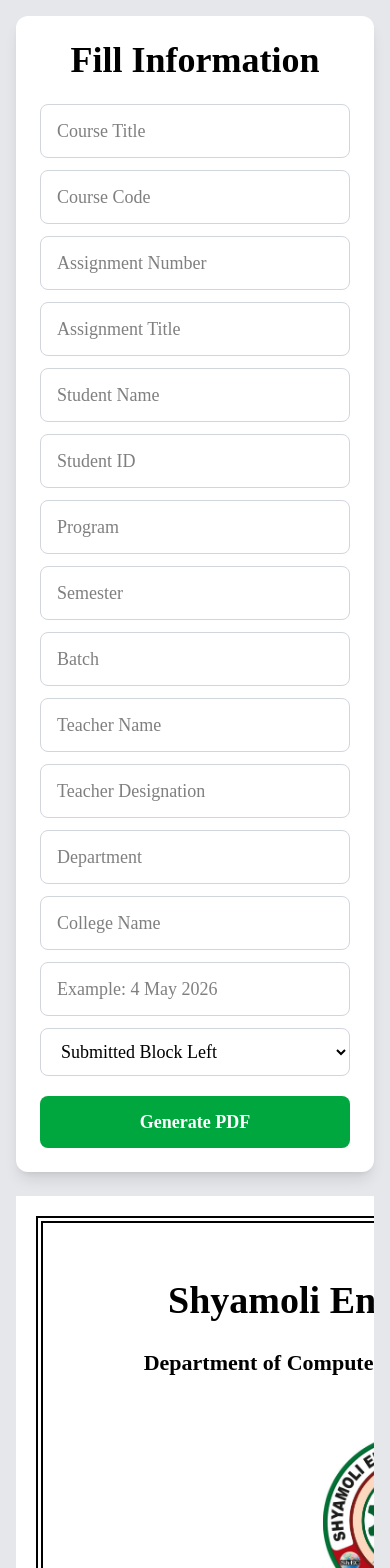
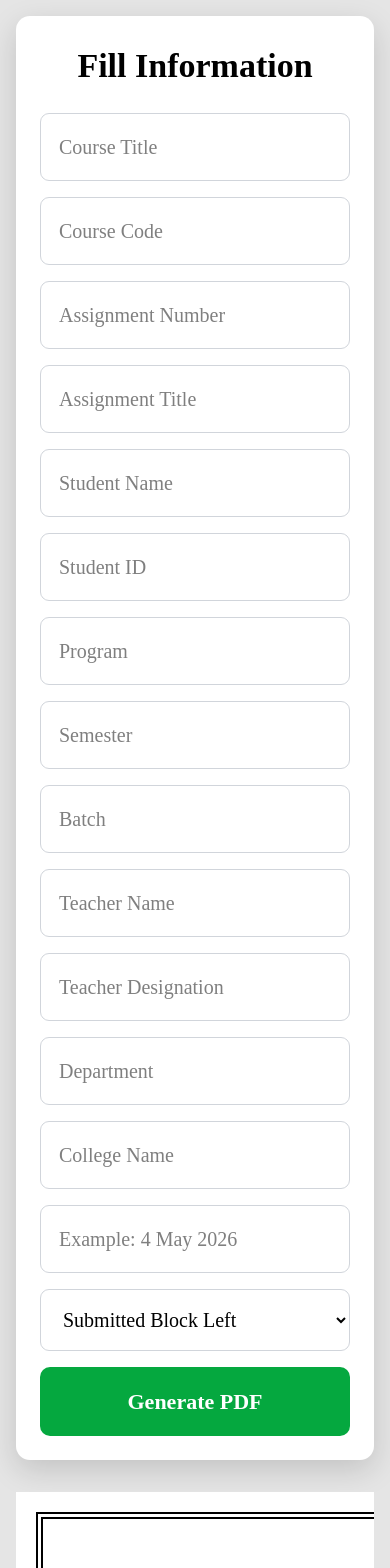
Before and after one commit to GalibDev/assignment-cover, a React (Vite) app: page / in a window 390 px wide. Shown: the top 1568 px of the page. Built offline with nearby package versions, Linux system fonts and the light colour scheme.

Commit message:
Fixed perfect mobile preview

```diff
--- a/src/App.jsx
+++ b/src/App.jsx
@@ -27,9 +27,7 @@ export default function App() {
   };
 
   const generatePDF = () => {
-    const element = pdfRef.current;
-
-    element.classList.add("pdf-export");
+    document.body.classList.add("exporting-pdf");
 
     const opt = {
       margin: 0,
@@ -49,30 +47,19 @@ export default function App() {
 
     html2pdf()
       .set(opt)
-      .from(element)
+      .from(pdfRef.current)
       .save()
       .then(() => {
-        element.classList.remove("pdf-export");
+        document.body.classList.remove("exporting-pdf");
       });
   };
 
-  const blockPosition =
-    data.blockAlign === "left"
-      ? "w-[430px] ml-0 text-left"
-      : data.blockAlign === "center"
-      ? "w-[430px] mx-auto text-left"
-      : "w-[430px] ml-auto text-left";
+  return (
+    <div className="page">
+      <div className="layout">
+        <div className="form-box">
+          <h2>Fill Information</h2>
 
-  return (
-    <div className="min-h-screen bg-gray-200 p-4 md:p-8">
-      <div className="flex flex-col lg:flex-row gap-6 items-start">
-
-        <div className="w-full lg:w-[340px] bg-white rounded-xl shadow-lg p-6">
-          <h2 className="text-4xl font-bold text-center mb-6">
-            Fill Information
-          </h2>
-
-          <div className="space-y-3">
           <Input name="courseTitle" placeholder="Course Title" value={data.courseTitle} onChange={handleChange} />
           <Input name="courseCode" placeholder="Course Code" value={data.courseCode} onChange={handleChange} />
           <Input name="assignmentNumber" placeholder="Assignment Number" value={data.assignmentNumber} onChange={handleChange} />
@@ -92,24 +79,21 @@ export default function App() {
             name="blockAlign"
             value={data.blockAlign}
             onChange={handleChange}
-              className="w-full border border-gray-300 rounded-lg px-4 py-3 text-lg outline-none bg-white"
+            className="input"
           >
             <option value="left">Submitted Block Left</option>
             <option value="center">Submitted Block Middle</option>
             <option value="right">Submitted Block Right</option>
           </select>
-          </div>
 
-          <button
-            onClick={generatePDF}
-            className="w-full mt-5 bg-green-600 hover:bg-green-700 text-white py-3 rounded-lg font-bold text-lg"
-          >
+          <button onClick={generatePDF} className="generate-btn">
             Generate PDF
           </button>
         </div>
 
-        <div className="preview-area">
-          <div className="mobile-preview">
+        <div className="preview-wrapper">
+          <div className="preview-holder">
+            <div className="preview-scale">
               <div ref={pdfRef} className="pdf-page">
                 <div className="cover-border">
                   <h1 className="college-title">
@@ -126,13 +110,12 @@ export default function App() {
                     <h3>
                       Course Title: {data.courseTitle || "Linear Algebra"}, Course Code: {data.courseCode || "MATH-2105"}
                     </h3>
-
                     <h3>
                       Assignment #{data.assignmentNumber || "01"}, Title: {data.assignmentTitle || "Matrix"}
                     </h3>
                   </div>
 
-                <div className={`submitted-section ${blockPosition}`}>
+                  <div className={`submitted-section ${data.blockAlign}`}>
                     <h3>SUBMITTED BY:</h3>
 
                     <p>
@@ -160,6 +143,7 @@ export default function App() {
               </div>
             </div>
           </div>
+        </div>
 
       </div>
     </div>
@@ -169,12 +153,12 @@ export default function App() {
 function Input({ name, placeholder, value, onChange }) {
   return (
     <input
+      className="input"
       type="text"
       name={name}
       placeholder={placeholder}
       value={value}
       onChange={onChange}
-      className="w-full border border-gray-300 rounded-lg px-4 py-3 text-lg outline-none focus:border-green-500"
     />
   );
 }
--- a/src/index.css
+++ b/src/index.css
@@ -6,16 +6,72 @@ body{
   background:#e5e5e5;
 }
 
-.preview-area{
+.page{
+  min-height:100vh;
+  background:#e5e5e5;
+  padding:24px;
+}
+
+.layout{
+  display:flex;
+  gap:28px;
+  align-items:flex-start;
+}
+
+.form-box{
+  width:340px;
+  background:white;
+  padding:24px;
+  border-radius:14px;
+  box-shadow:0 10px 30px rgba(0,0,0,0.15);
+}
+
+.form-box h2{
+  text-align:center;
+  font-size:36px;
+  font-weight:bold;
+  margin-bottom:22px;
+}
+
+.input{
+  width:100%;
+  box-sizing:border-box;
+  padding:14px 16px;
+  margin-bottom:14px;
+  border:1px solid #d1d5db;
+  border-radius:9px;
+  font-size:18px;
+  outline:none;
+  background:white;
+}
+
+.generate-btn{
+  width:100%;
+  padding:15px;
+  background:#05a83f;
+  color:white;
+  border:none;
+  border-radius:10px;
+  font-size:20px;
+  font-weight:bold;
+  cursor:pointer;
+}
+
+.preview-wrapper{
   width:100%;
   display:flex;
   justify-content:center;
-  overflow:visible;
 }
 
-.mobile-preview{
+.preview-holder{
   width:794px;
   height:1123px;
+}
+
+.preview-scale{
+  width:794px;
+  height:1123px;
+  transform-origin:top left;
 }
 
 .pdf-page{
@@ -23,7 +79,6 @@ body{
   height:1123px;
   background:white;
   overflow:hidden;
-  margin:0 auto;
 }
 
 .cover-border{
@@ -62,11 +117,28 @@ body{
 .course-info h3{
   font-size:21px;
   font-weight:bold;
-  margin-bottom:22px;
+  margin:22px 0;
 }
 
 .submitted-section{
+  width:430px;
   margin-top:70px;
+  text-align:left;
+}
+
+.submitted-section.left{
+  margin-left:0;
+  margin-right:auto;
+}
+
+.submitted-section.center{
+  margin-left:auto;
+  margin-right:auto;
+}
+
+.submitted-section.right{
+  margin-left:auto;
+  margin-right:0;
 }
 
 .submitted-section h3{
@@ -90,28 +162,55 @@ body{
   margin-top:60px;
 }
 
-.pdf-export{
+.exporting-pdf .preview-scale{
   transform:none !important;
-  margin:0 auto !important;
 }
 
-/* MOBILE FULL WIDTH PREVIEW */
 @media screen and (max-width:768px){
-  .preview-area{
-    width:100%;
-    overflow:visible;
+  .page{
+    padding:16px;
   }
 
-  .mobile-preview{
-    width:calc(100vw - 32px);
+  .layout{
+    display:block;
+  }
+
+  .form-box{
+    width:100%;
+    box-sizing:border-box;
+    margin-bottom:32px;
+  }
+
+  .form-box h2{
+    font-size:34px;
+  }
+
+  .input{
+    font-size:20px;
+    padding:18px 18px;
+    margin-bottom:16px;
+  }
+
+  .generate-btn{
+    font-size:22px;
+    padding:18px;
+  }
+
+  .preview-wrapper{
+    width:100%;
+    display:block;
+  }
+
+  .preview-holder{
+    width:100%;
     height:calc((100vw - 32px) * 1.414);
     overflow:hidden;
-    margin:0 auto;
   }
 
-  .pdf-page{
+  .preview-scale{
+    width:794px;
+    height:1123px;
     transform:scale(calc((100vw - 32px) / 794));
     transform-origin:top left;
-    margin:0 !important;
   }
 }
```
Lines whose indentation alone changed are shown as unchanged.
